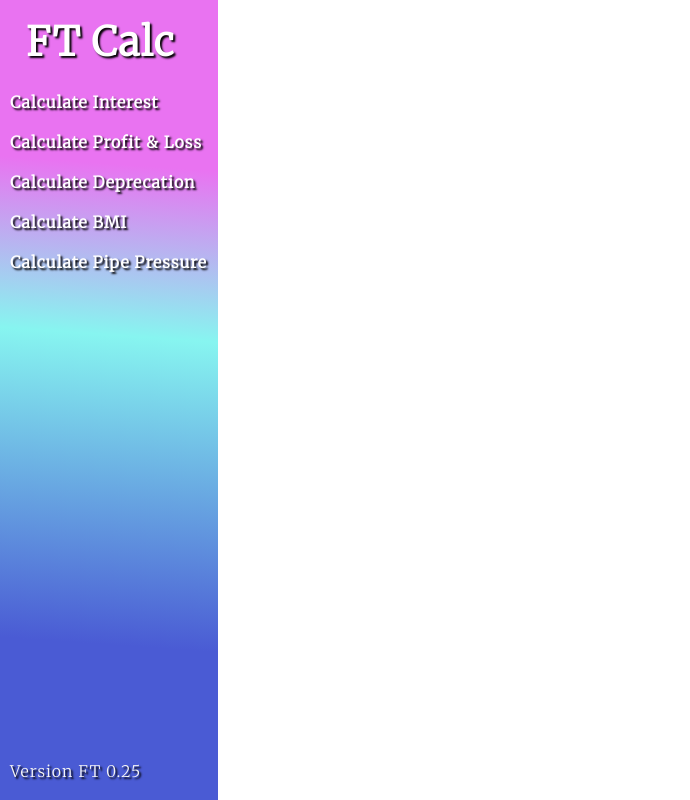
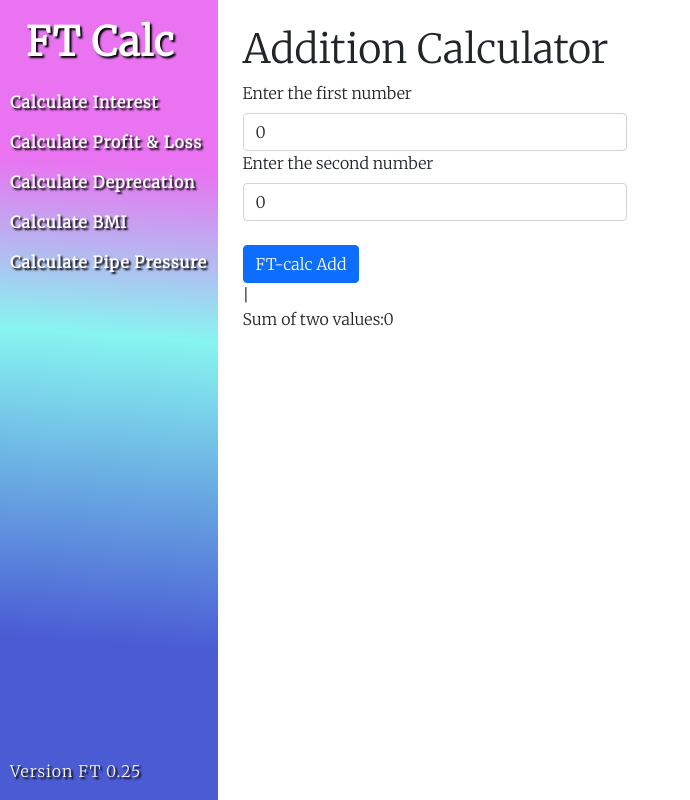
Before and after one commit to Sakrateesh-R/FT-Calc-QA, a React (Create React App) app in the folder frontend/: page /addition in a window 1280 px wide. Shown: the whole page, without its empty margins (0-690 px from the left). Built offline with nearby package versions, Linux system fonts and the light colour scheme.

Commit message:
Addition

```diff
--- a/frontend/src/App.js
+++ b/frontend/src/App.js
@@ -11,6 +11,7 @@ import Interest from './components/calculations/Interest';
 import Home from './static_page/Home';
 import BudgetCalculator from './components/HouseCalculation/BugetCalculator';
 import PressureCaculate from './components/calculations/PressureCalculate';
+import Addition from './components/calculations/Addition';
 
 
 
@@ -26,6 +27,7 @@ function App() {
         <Route path='/bmi' element={<BMICalulator/>} />
         <Route path='/budget' element={<BudgetCalculator/>} />
         <Route path='/pressure' element={<PressureCaculate/>}/>
+        <Route path='/addition' element={<Addition/>}/>
         <Route path="/" element={<Home/>} />
       </Routes>
     </Router>
--- /dev/null
+++ b/frontend/src/components/calculations/Addition.js
@@ -0,0 +1,74 @@
+import { useState } from "react";
+import axios from "axios";
+
+var apiURL = "https://ft-calc-backend.onrender.com/";
+
+export default function Addition(){
+    function formatAsPercentage(num) {
+        return new Intl.NumberFormat('default', {
+          minimumFractionDigits: 2,
+          maximumFractionDigits: 2,
+        }).format(num);
+    }
+
+    const [calculateAdd, setCalculateAdd] = useState({
+        num1:0,
+        num2:0
+    })
+    const [afterAdd, setAfterAdd] = useState(false)
+    const handleChange = (e) =>{
+        const{name,value} = e.target;
+        setCalculateAdd({...calculateAdd,[name]:value})
+
+        console.log(calculateAdd)
+    }
+    function CalculateAddition(){
+        setAfterAdd(true)
+       console.log(Number(calculateAdd.num1)+Number(calculateAdd.num2))
+
+
+    }
+    console.log(afterAdd)
+    return(
+        <div className="body-position-container">
+            <div className="Profit-container">
+                <div className="Profit-body">
+                    <h1> Addition Calculator </h1>
+                    <div className="Profit-input-section">
+                        <label className="form-label">Enter the first number</label>
+                        <input type="number" className="form-control" name="num1" value={calculateAdd.num1} onChange={handleChange} id = "num1" onFocus={ (e) => e.target.value= calculateAdd.num1==0? '': calculateAdd.num1} onBlur ={(e) => e.target.value =calculateAdd.num1} />
+                        <label className="form-label">Enter the second number</label>
+                        <input type = "number" className="form-control" maxLength={10} name="num2" value={calculateAdd.num2} onChange={handleChange} onFocus={ (e) => e.target.value= calculateAdd.num2==0? '': calculateAdd.num2} onBlur={(e) => e.target.value = calculateAdd.num2} id = "num2" /><br/>
+                        <button className="btn btn-primary" onClick={CalculateAddition}>FT-calc Add</button>
+                    </div>
+                </div>
+                <div>
+                    |<p>
+                        Sum of two values:{Number(calculateAdd.num1)+Number(calculateAdd.num2)}
+                    </p>
+                </div>
+               {/* { calProfit.loss ?
+
+                <div className="Profit-Result-body">
+                    <div className="Profit-Result-Section">
+                        <h2>Your Loss : {calProfit.loss} </h2>
+                        {calProfit.loss? <i className="fa-solid fa-arrow-down fa-bounce fa-2xl" style = {{color: "#ff1100"}}></i> : " " }
+                    </div>
+                    <h2>Your Loss Percentage : {calProfit.lossPercentage} %</h2>
+                </div>
+                :
+                <div className="Profit-Result-body">
+                <div className="Profit-Result-Section">
+                    <h2>Your Profit :{calProfit.profit? calProfit.profit : ' 0'} </h2>
+                    {calProfit.profit? <i className="fa-solid fa-arrow-up fa-bounce fa-2xl px-2" style = {{color: "#08f718"}}></i> : " "}
+
+                </div>
+
+                <h2>Profit Percentage : {calProfit.profitPercentage? `${calProfit.profitPercentage} %` : '-'} </h2>
+            </div>
+                }
+                 */}
+            </div>
+        </div>
+    )
+}
```
Also changed, not shown: 1 other file (tests, documents, lock files or other folders).
